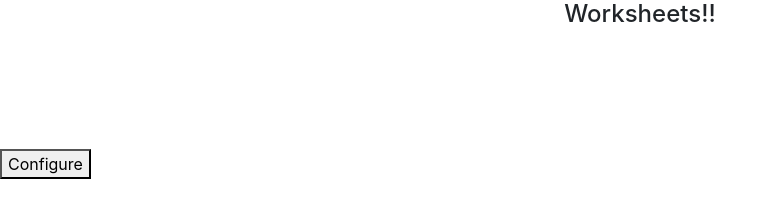
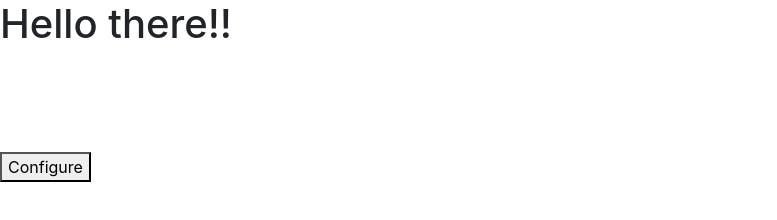
Before and after one commit to rajmohan006/TestExtension2, a plain HTML site: page index.html in a window 1280 px wide. Shown: the whole page, without its empty margins (0-777 px from the left). Drawn offline with nearby package versions, Linux system fonts and the light colour scheme.

Commit message:
index updated

```diff
--- a/index.html
+++ b/index.html
@@ -3,22 +3,15 @@
         <!-- imports the Bootstrap css files -->
         <link rel="stylesheet" type="text/css" href="libs/bootstrap/dist/css/bootstrap.min.css">
 
-    <!-- imports the Javascript files -->
-    <!--script type="text/javascript" src="libs/jquery/dist/jquery.min.js"></script>
-    <script type="text/javascript" src="libs/bootstrap/dist/js/bootstrap.min.js"></script>
-    <script type="text/javascript" src="js/tableau-extensions-1.0.0.min.js"></script>
-    <script type="text/javascript" src="js/application.js"></script-->
+
     <script type="text/javascript" src="js/script.js"></script>
     <script type="text/javascript" src="js/tableau.extensions.1.latest.min.js"></script>
     <!--script src="https://cdn.jsdelivr.net/gh/tableau/extensions-api/lib/tableau.extensions.1.latest.js"></script-->
-
+        <title>Data-Refresh Tableau</title>
     </head>
 
     <body>
-        <h4 class="text-center">Worksheets!!</h4>
-        <!-- Displays a list of worksheets -->
-        <div id="worksheets" class="p-2">
-        </div>
+        <h1>Hello there!!</h4>
 
         <br><br><br><br>
     <button class="favorite styled" type="button" onclick="myFunction()"> Configure</button>
```
